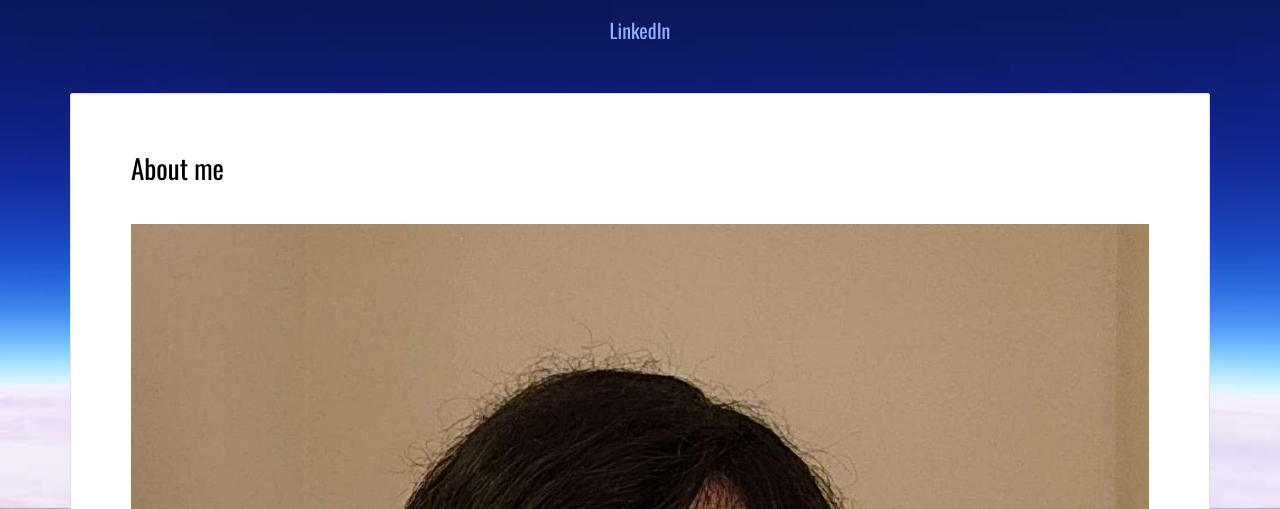
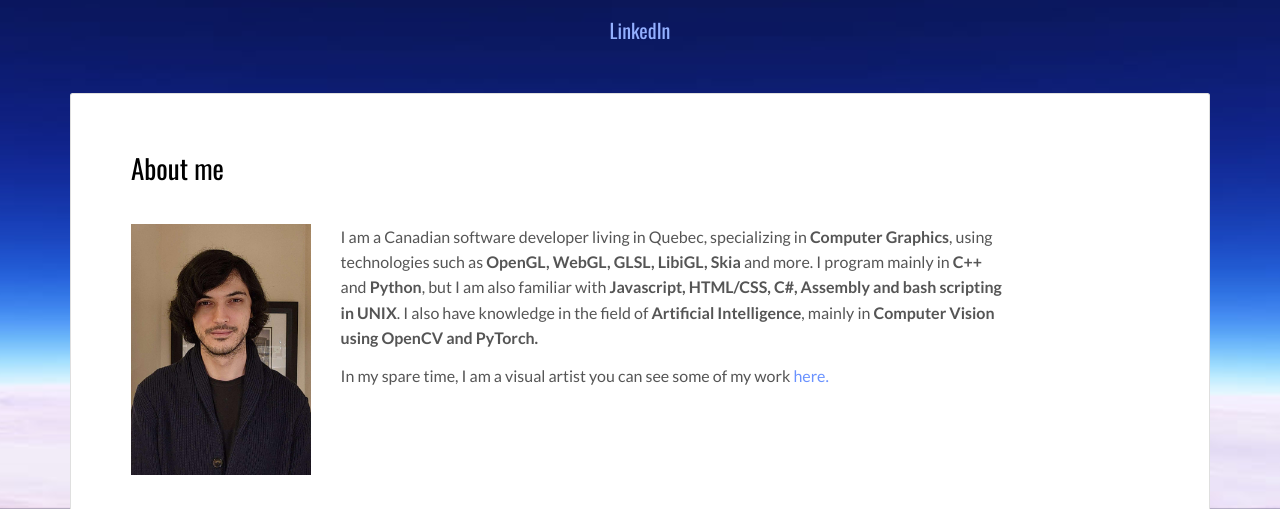
Before and after one commit to Alexmdias/Alexmdias.github.io, a plain HTML site: page index.html in a window 1280 px wide. Shown: the part 291-800 px from the top of the page. Drawn offline with nearby package versions, Linux system fonts and the light colour scheme.

Commit message:
Update main.d8e0d294.css

```diff
--- a/main.d8e0d294.css
+++ b/main.d8e0d294.css
@@ -4192,7 +4192,8 @@ img{
     min-height:1px;
     padding-left:15px;
     padding-right:15px;
-float:left;}
+    float:left;
+    width: 20%;}
 
 #bg{width: 100%;
     height: 100%;
```
